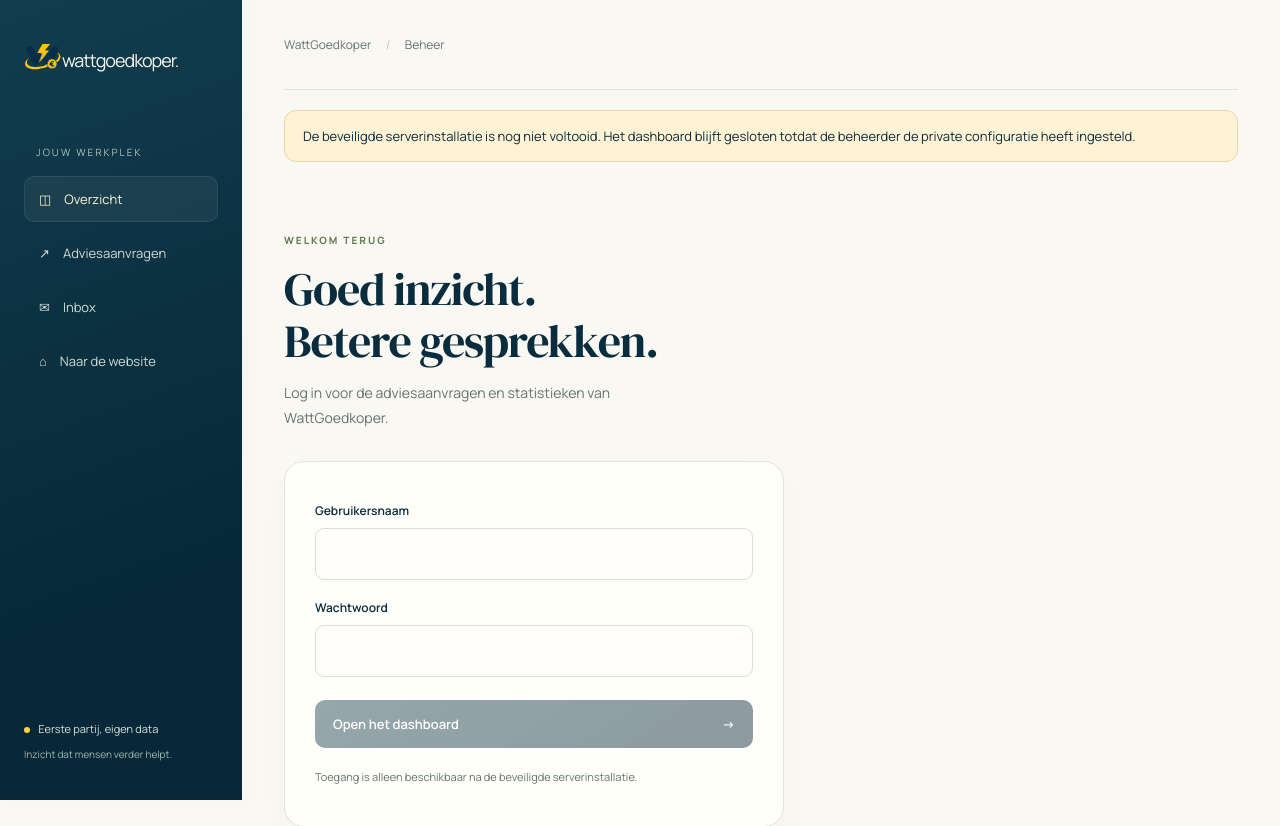
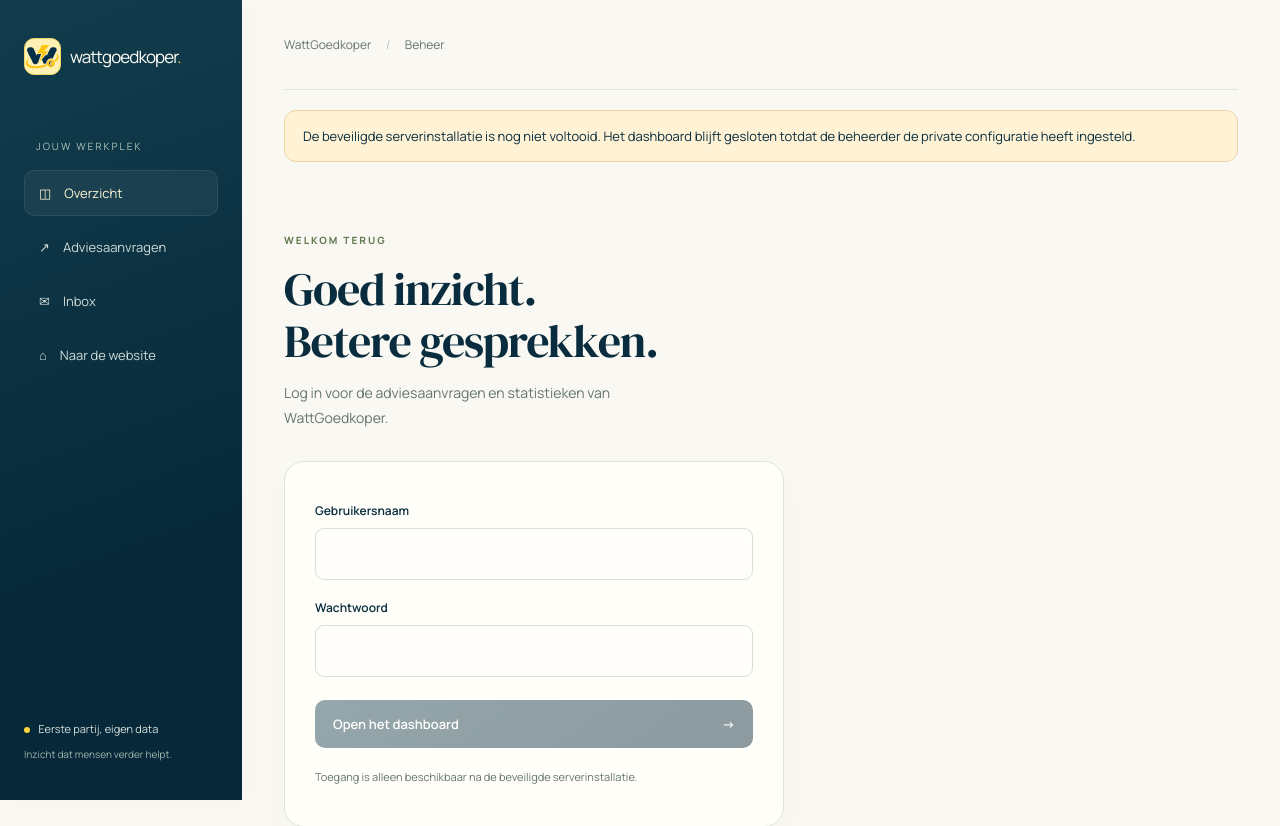
Before and after one commit to Michaelwmdegroot/wattgoedkoper, a PHP site: page /admin/index.html in a window 1280 px wide. Shown: the top 826 px of the page. Run offline with PHP 8.4, Linux system fonts and the light colour scheme.

Commit message:
feat(brand): synchronize editorial pages, admin identity and offline preview bundling

```diff
--- a/admin/operations.css
+++ b/admin/operations.css
@@ -101,3 +101,12 @@
   .detail-v05-actions label{flex:1}
   .detail-v05-actions select{min-width:120px}
 }
+
+/* WattGoedkoper v0.7 — correct light-on-dark sidebar logo. */
+.admin-brand-v07 {display:flex;align-items:center;gap:9px;min-width:0;text-decoration:none}
+.admin-brand-tile {display:grid;place-items:center;flex:0 0 37px;width:37px;height:37px;border-radius:10px;background:#fff0b4;border:1px solid #f3d661;box-shadow:0 2px 6px #092d3e1a}
+.admin-brand-tile img {display:block;width:35px;height:35px;object-fit:contain}
+.admin-brand-word {font-family:"Manrope","Avenir Next",sans-serif;font-size:17px;font-weight:800;letter-spacing:-.9px;color:#fffef6;white-space:nowrap}
+.admin-brand-word>span{color:#ffda43}
+@media(max-width:1100px){.admin-brand-word{font-size:14px}.admin-brand-tile{width:31px;height:31px;flex-basis:31px}.admin-brand-tile img{width:30px;height:30px}}
+@media(max-width:720px){.admin-brand-word{font-size:18px}}
```
